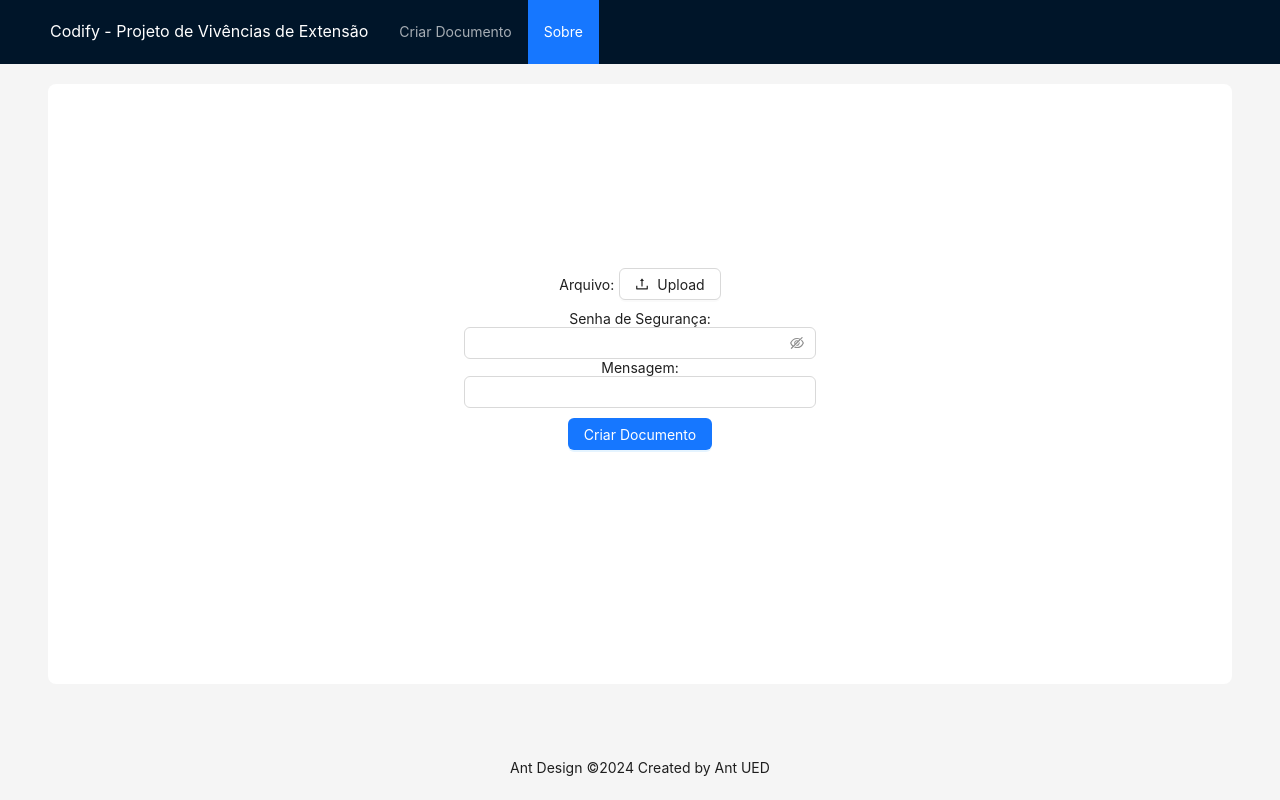
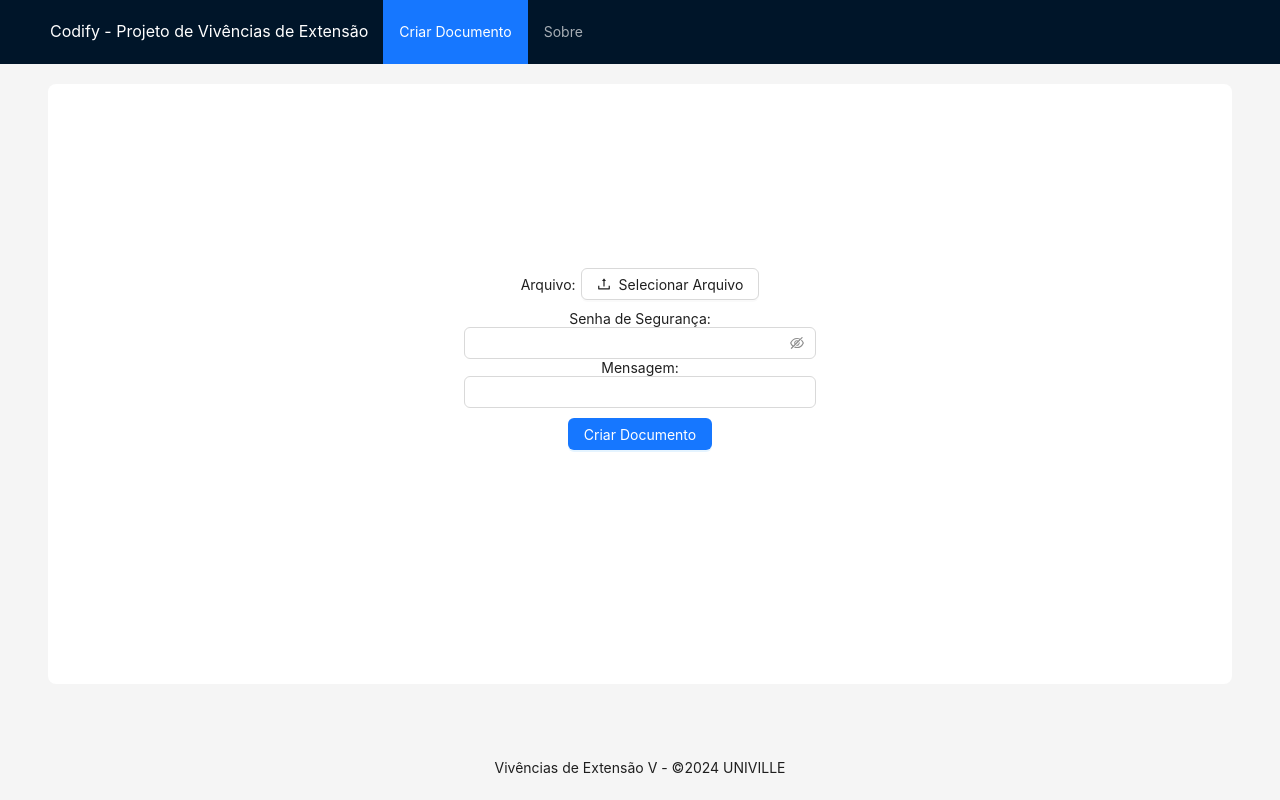
Before and after one commit to VitorComin/codify_front, a React (Create React App) app: page / in a window 1280 px wide. Built offline with nearby package versions, Linux system fonts and the light colour scheme.

Commit message:
uploading files

```diff
--- a/package.json
+++ b/package.json
@@ -9,6 +9,7 @@
     "antd": "^5.18.3",
     "react": "^18.3.1",
     "react-dom": "^18.3.1",
+    "react-router-dom": "^6.23.1",
     "react-scripts": "5.0.1",
     "sweetalert2": "^11.12.0",
     "web-vitals": "^2.1.4"
--- a/src/App.js
+++ b/src/App.js
@@ -1,32 +1,41 @@
 import React from 'react';
 import './App.css';
+import { Layout, Menu, Typography, theme  } from 'antd';
+import { BrowserRouter as Router, Route, Routes } from 'react-router-dom';
 import CreateDocument from './pages/createDocument/CreateDocument.js';
-import { Breadcrumb, Layout, Menu, Typography, theme } from 'antd';
+import About from './pages/About/About.js'
 
 const { Header, Content, Footer } = Layout;
 
-const items = [{key: 1, label: 'Criar Documento'}, {key: 2, label: 'Sobre'}]
+const items = [{ key: 1, label: 'Criar Documento', path: '/' }, { key: 2, label: 'Sobre', path: '/about' }];
 
 function App() {
   const {
     token: { colorBgContainer, borderRadiusLG },
   } = theme.useToken()
-
   return (
-    <div className='App'>
-      <Layout style={{height: '100vh'}}>
+    <div className="App">
+      <Router>
+        <Layout style={{ height: '100vh' }}>
           <Header style={{ display: 'flex', alignItems: 'center' }}>
             <div className="demo-logo" />
-          <Typography.Text type='primary' style={{color: 'white', fontSize: 16, marginRight: 15}}>Codify - Projeto de Vivências de Extensão</Typography.Text>
+            <Typography.Text type="primary" style={{ color: 'white', fontSize: 16, marginRight: 15 }}>
+              Codify - Projeto de Vivências de Extensão
+            </Typography.Text>
             <Menu
               theme="dark"
               mode="horizontal"
-            defaultSelectedKeys={['2']}
-            items={items}
+              defaultSelectedKeys={['1']}
               style={{ flex: 1, minWidth: 0 }}
-          />
+            >
+              {items.map(item => (
+                <Menu.Item key={item.key} onClick={() => window.location.href = item.path}>
+                  {item.label}
+                </Menu.Item>
+              ))}
+            </Menu>
           </Header>
-        <Content style={{ padding: '0 48px', marginTop:20 }}>
+          <Content style={{ padding: '0 48px', marginTop: 20 }}>
             <div
               style={{
                 background: colorBgContainer,
@@ -36,13 +45,17 @@ function App() {
 
               }}
             >
-            <CreateDocument />
+              <Routes>
+                <Route path="/" element={<CreateDocument />}  />
+                <Route path="/about" element={<About />}  />
+              </Routes>
             </div>
           </Content>
           <Footer style={{ textAlign: 'center' }}>
-          Ant Design ©{new Date().getFullYear()} Created by Ant UED
+            Vivências de Extensão V - ©{new Date().getFullYear()} UNIVILLE
           </Footer>
         </Layout>
+      </Router>
     </div>
   );
 }
--- /dev/null
+++ b/src/pages/About/About.js
@@ -0,0 +1,13 @@
+import React from 'react';
+import { Typography } from 'antd';
+
+function About() {
+
+  return (
+    <div style={{justifyContent: 'center', alignItems: 'center', display: 'flex',  marginTop: '20vh'}}>
+      <Typography.Text>Desenvolva aqui Ximas</Typography.Text>
+    </div>
+  );
+}
+
+export default About;
--- a/src/pages/createDocument/CreateDocument.js
+++ b/src/pages/createDocument/CreateDocument.js
@@ -27,9 +27,10 @@ function CreateDocument() {
     });
   }
 
-  const handleFileChange = (event) => {
-    setFile(event.target.files[0]);
+  const handleFileChange = (file) => {
+      setFile(file.file || file)
   };
+
 
   const handleSubmit = async (event) => {
     event.preventDefault();
@@ -70,9 +71,14 @@ function CreateDocument() {
           <Col span={24}>
             <label>
               <span style={{marginRight: 5}}>Arquivo:</span>
-              <Upload onChange={handleFileChange} required>
-                <Button loading={loading} icon={<UploadOutlined />}>Upload</Button>
-              </Upload>
+              <Upload
+              onChange={handleFileChange}
+              showUploadList={true}
+              beforeUpload={() => false}
+              maxCount={1}
+            >
+              <Button loading={loading} icon={<UploadOutlined />}>Selecionar Arquivo</Button>
+            </Upload>
             </label>
           </Col>
         </Row>
```
Also changed, not shown: 1 other file (tests, documents, lock files or other folders). Lines whose indentation alone changed are shown as unchanged.
